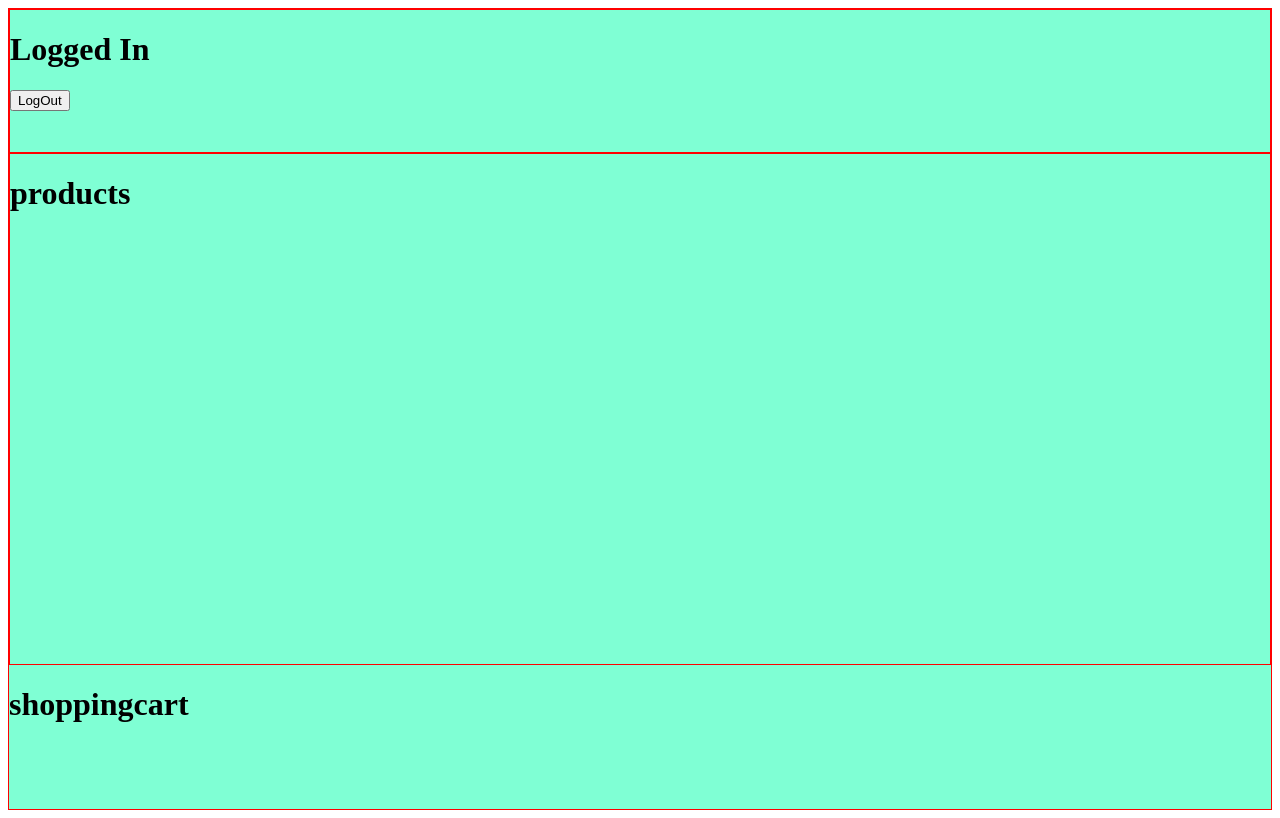
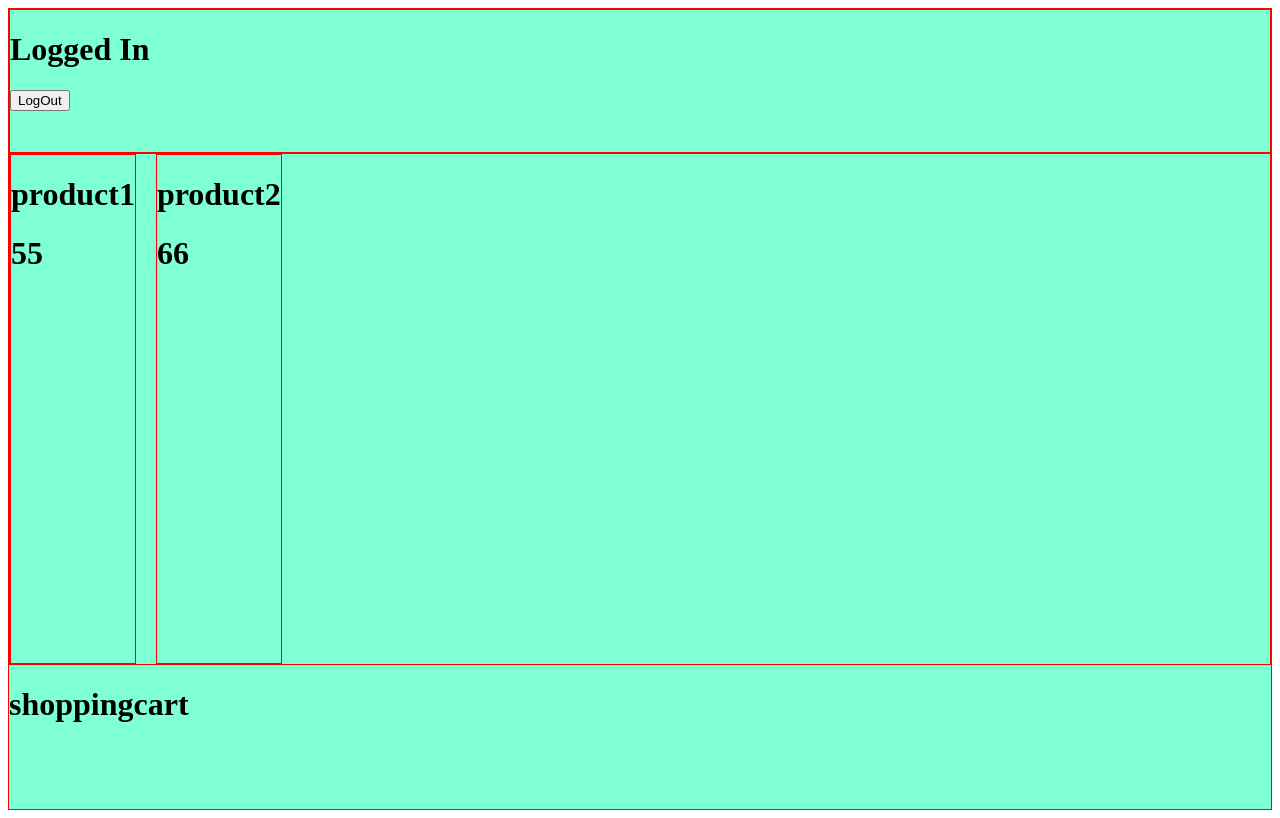
Before and after one commit to tallner/JAVA21-AJS-slutprojekt-christian-tallner, a React (Vite) app: page / in a window 1280 px wide. Both pictures are taken after a click on the button "LogIn". Built offline with nearby package versions, Linux system fonts and the light colour scheme.

Commit message:
list of products added

```diff
--- a/src/components/Products.jsx
+++ b/src/components/Products.jsx
@@ -1,7 +1,18 @@
 import {useState} from "react";
+import { productList } from "../modules/productList";
+
 export default function Products(){
 
-    return (<>
-       <h1>products</h1>
-    </>)
+
+    return (
+        productList.map(product =>
+            (
+            <div className="products">
+                <h1>{product.name}</h1>
+                <h1>{product.price}</h1>
+                <h1>{product.img_src}</h1>
+            </div>
+            )
+        )
+    )
 }
--- a/src/css/style.css
+++ b/src/css/style.css
@@ -16,7 +16,7 @@
     grid-column: 1/3;
 
 }
-.products{
+.product-grid{
     border: 1px solid red;
     background-color: aquamarine;
 
@@ -24,7 +24,23 @@
     grid-column: 1/3;
 
     display: flex;
+
+    flex-flow: row wrap;
+    /*justify-content: space-around;
+    */
+
+    gap: 10px;
+    gap: 10px 20px; /* row-gap column gap */
+    row-gap: 10px;
+    column-gap: 20px;
+    }
+.products{
+    border: 1px solid red;
+    background-color: aquamarine;
+
+
 }
+
 .shoppingcart{
     border: 1px solid red;
     background-color: aquamarine;
--- a/src/main.jsx
+++ b/src/main.jsx
@@ -14,7 +14,7 @@ function App(){
                 loggedIn ?
                 <>
                 <div className="login"><Login loggedIn={loggedIn} SetLoggedIn={SetLoggedIn} /></div>
-                <div className="products"><Products loggedIn={loggedIn} /></div>
+                <div className="product-grid"><Products loggedIn={loggedIn} /></div>
                 <div className="shoppingCart"><ShoppingCart loggedIn={loggedIn} /></div>
                 </>
                 :
--- /dev/null
+++ b/src/modules/productList.js
@@ -0,0 +1,13 @@
+export const productList=[
+    {
+        name: 'product1',
+        price: '55',
+        img_src: ''
+    },
+    {
+        name: 'product2',
+        price: '66',
+        img_src: ''
+    }
+
+]
```
